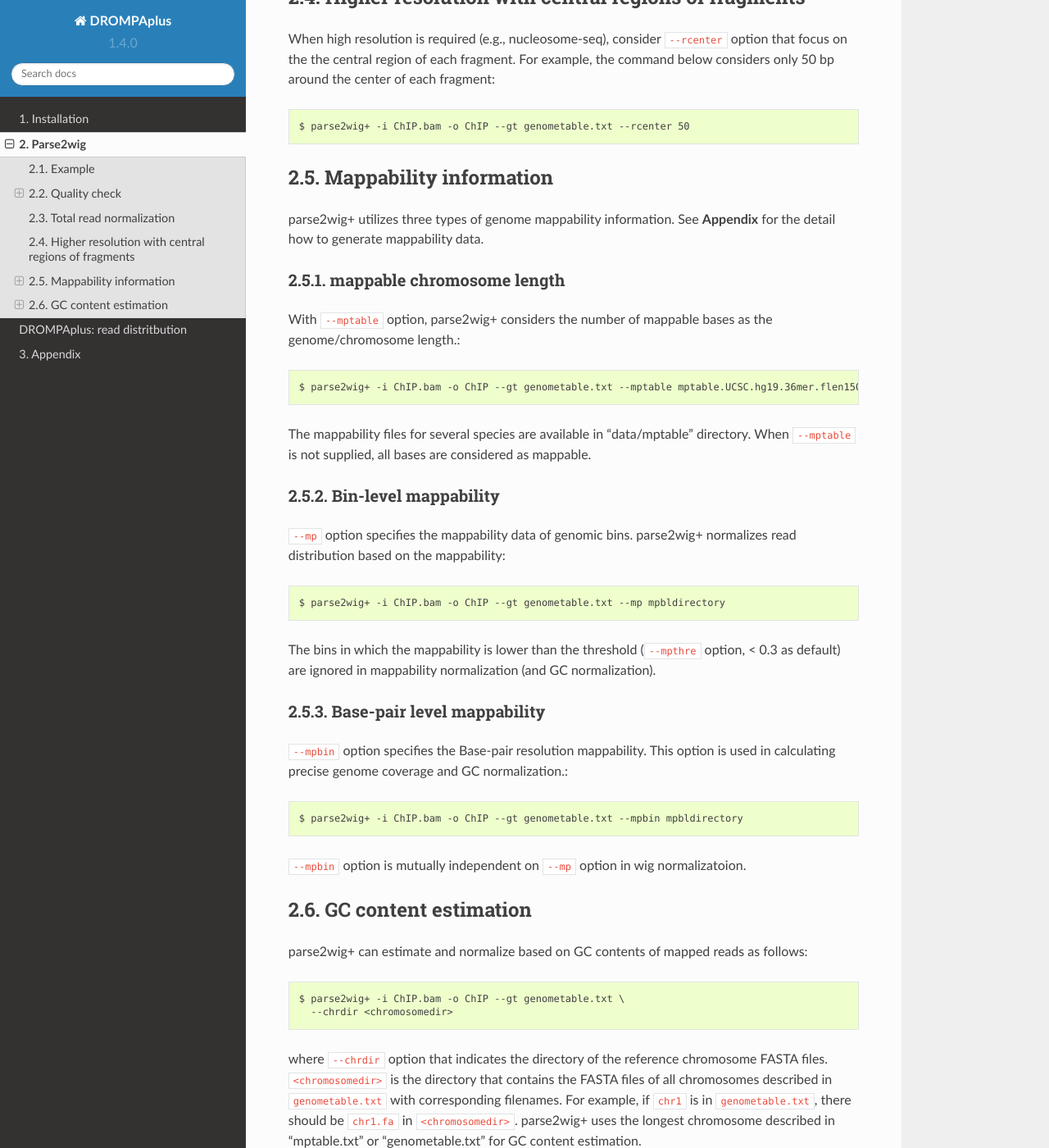
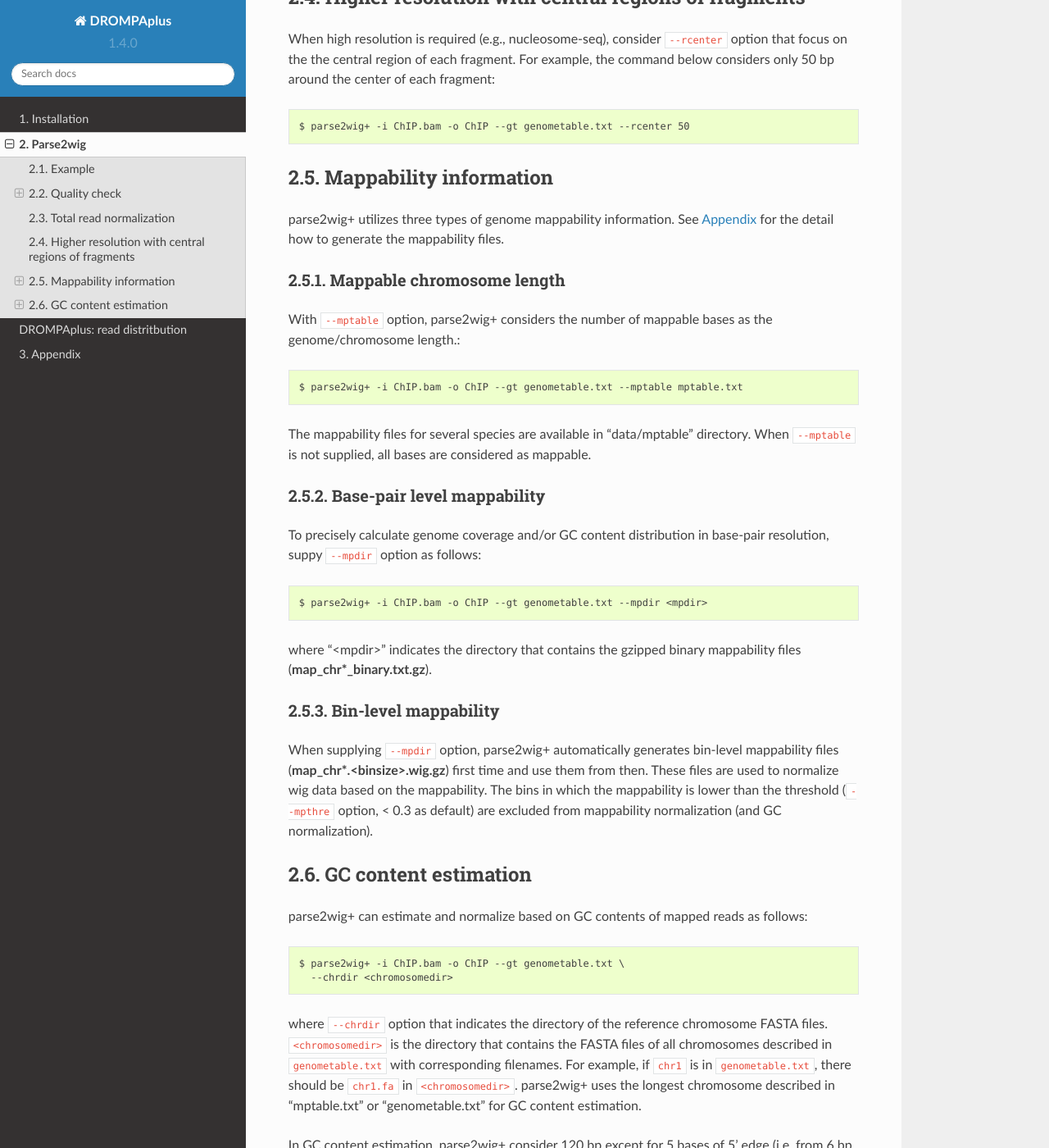
Before and after one commit to rnakato/DROMPAplus, a Sphinx documentation site: the page built from docs/content/parse2wig.rst, in a window 1280 px wide and 1400 px high, scrolled down 4058 px. Shown: the whole window at 82% size. Built offline with Sphinx 7.4.7 and the Read the Docs theme 2.0.0, drawn with Linux system fonts in a browser that asks for light colours; some of the changed text lies outside the part shown.

Commit message:
modify docs

```diff
--- a/docs/content/parse2wig.rst
+++ b/docs/content/parse2wig.rst
@@ -143,35 +143,30 @@ Mappability information
 -----------------------------------------
 
 parse2wig+ utilizes three types of genome mappability information.
-See **Appendix** for the detail how to generate mappability data.
+See :doc:`Appendix`  for the detail how to generate the mappability files.
 
-mappable chromosome length
+Mappable chromosome length
 +++++++++++++++++++++++++++++
 
 With ``--mptable`` option, parse2wig+ considers the number of mappable bases as the genome/chromosome length.::
 
-  $ parse2wig+ -i ChIP.bam -o ChIP --gt genometable.txt --mptable mptable.UCSC.hg19.36mer.flen150.txt
+  $ parse2wig+ -i ChIP.bam -o ChIP --gt genometable.txt --mptable mptable.txt
 
 The mappability files for several species are available in "data/mptable" directory. When ``--mptable`` is not supplied, all bases are considered as mappable.
+
+Base-pair level mappability
++++++++++++++++++++++++++++++
+
+To precisely calculate genome coverage and/or GC content distribution in base-pair resolution, suppy ``--mpdir`` option as follows::
+
+  $ parse2wig+ -i ChIP.bam -o ChIP --gt genometable.txt --mpdir <mpdir>
+
+where "<mpdir>" indicates the directory that contains the gzipped binary mappability files (**map_chr*_binary.txt.gz**).
 
 Bin-level mappability
 +++++++++++++++++++++++++++++
 
-``--mp`` option specifies the mappability data of genomic bins.
-parse2wig+ normalizes read distribution based on the mappability::
-
-  $ parse2wig+ -i ChIP.bam -o ChIP --gt genometable.txt --mp mpbldirectory
-
-The bins in which the mappability is lower than the threshold (``--mpthre`` option, < 0.3 as default) are ignored in mappability normalization (and GC normalization).
-
-Base-pair level mappability
-+++++++++++++++++++++++++++++
-
-``--mpbin`` option specifies the Base-pair resolution mappability. This option is used in calculating precise genome coverage and GC normalization.::
-
-  $ parse2wig+ -i ChIP.bam -o ChIP --gt genometable.txt --mpbin mpbldirectory
-
-``--mpbin`` option is mutually independent on ``--mp`` option in wig normalizatoion.
+When supplying ``--mpdir`` option, parse2wig+ automatically generates bin-level mappability files (**map_chr*.<binsize>.wig.gz**) first time and use them from then. These files are used to normalize wig data based on the mappability. The bins in which the mappability is lower than the threshold (``--mpthre`` option, < 0.3 as default) are excluded from mappability normalization (and GC normalization).
 
 GC content estimation
 ------------------------------
```
